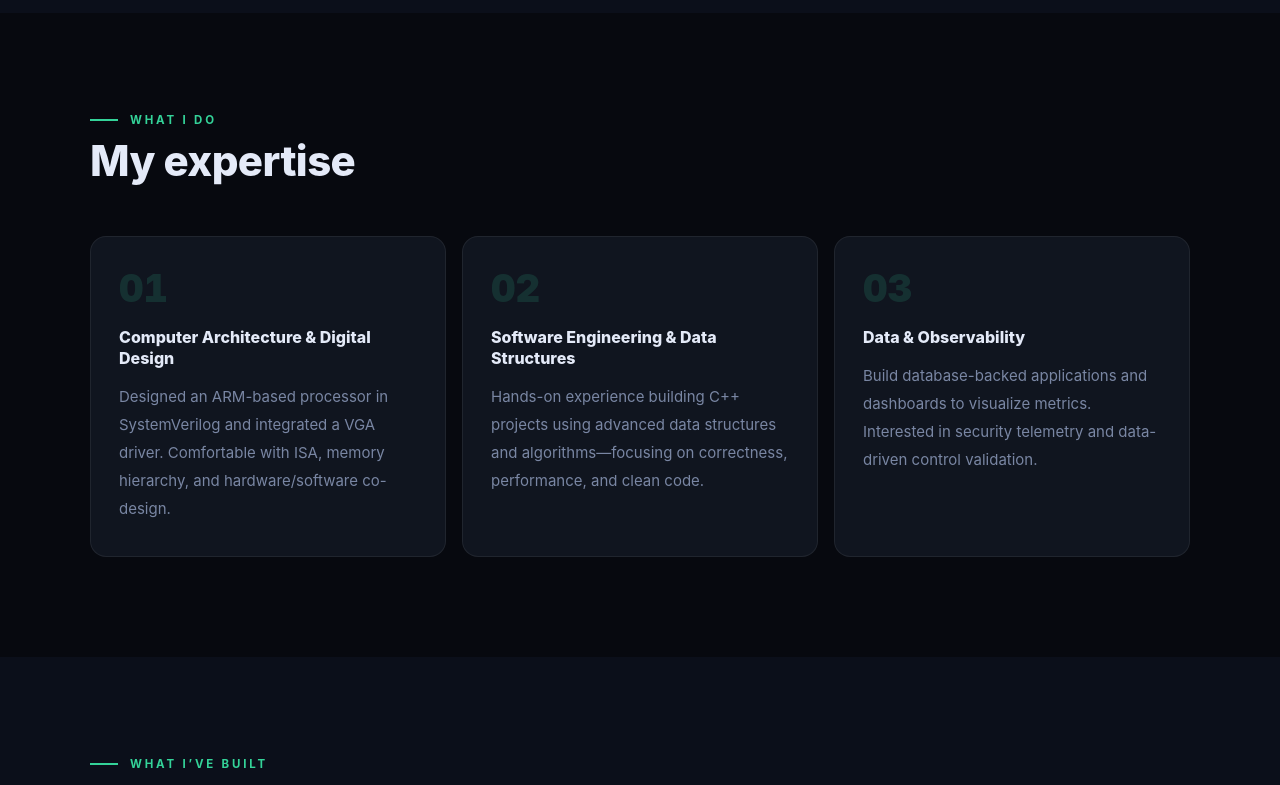
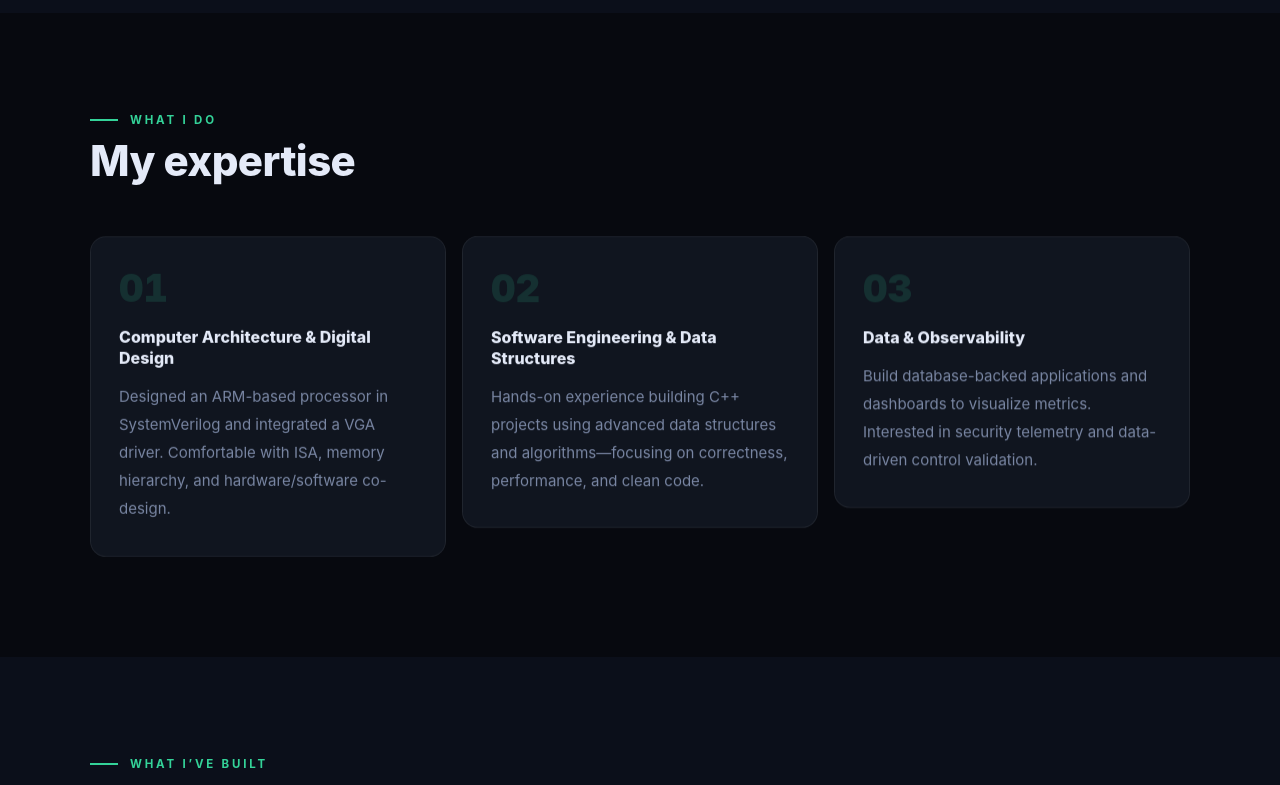
Before and after one commit to Fabbbri/fabbbri.github.io, a React (Create React App) app: page / in a window 1280 px wide. Shown: the part 2000-2785 px from the top of the page. Built offline with nearby package versions, Linux system fonts and the light colour scheme.

Commit message:
feat: animations, favicon FG, title Portfolio Fabricio Gonzalez

```diff
--- a/public/index.html
+++ b/public/index.html
@@ -5,26 +5,15 @@
     <link rel="icon" href="%PUBLIC_URL%/favicon.ico" />
     <meta name="viewport" content="width=device-width, initial-scale=1" />
     <meta name="theme-color" content="#000000" />
-    <meta
-      name="description"
-      content="Web site created using create-react-app"
-    />
+    <meta name="description" content="Personal portfolio of Fabricio Gonz&#225;lez Cerdas &#8212; Computer Engineering student specializing in software and hardware design." />
+    <meta name="author" content="Fabricio Gonz&#225;lez Cerdas" />
+    <meta property="og:title" content="Fabricio Gonz&#225;lez &#8212; Portfolio" />
+    <meta property="og:description" content="Computer Engineering Student &#8226; Software + Hardware Design" />
+    <meta property="og:type" content="website" />
+    <meta name="theme-color" content="#07090f" />
     <link rel="apple-touch-icon" href="%PUBLIC_URL%/logo192.png" />
-    <!--
-      manifest.json provides metadata used when your web app is installed on a
-      user's mobile device or desktop. See https://developers.google.com/web/fundamentals/web-app-manifest/
-    -->
     <link rel="manifest" href="%PUBLIC_URL%/manifest.json" />
-    <!--
-      Notice the use of %PUBLIC_URL% in the tags above.
-      It will be replaced with the URL of the `public` folder during the build.
-      Only files inside the `public` folder can be referenced from the HTML.
-
-      Unlike "/favicon.ico" or "favicon.ico", "%PUBLIC_URL%/favicon.ico" will
-      work correctly both with client-side routing and a non-root public URL.
-      Learn how to configure a non-root public URL by running `npm run build`.
-    -->
-    <title>React App</title>
+    <title>Portfolio &#183; Fabricio Gonz&#225;lez</title>
   </head>
   <body>
     <noscript>You need to enable JavaScript to run this app.</noscript>
--- a/src/App.css
+++ b/src/App.css
@@ -621,3 +621,113 @@
   transition: color 0.15s;
 }
 .FooterLink:hover { color: var(--accent); }
+
+/* ── Scroll-reveal (Reveal component) ───────────────────────── */
+.Reveal {
+  opacity: 0;
+  transform: translateY(28px);
+  transition: opacity 0.65s cubic-bezier(0.16, 1, 0.3, 1),
+              transform 0.65s cubic-bezier(0.16, 1, 0.3, 1);
+  will-change: opacity, transform;
+}
+
+.Reveal--visible {
+  opacity: 1;
+  transform: translateY(0);
+}
+
+/* ── Hero entrance animation ─────────────────────────────────── */
+.HeroContent--animate > * {
+  opacity: 0;
+  transform: translateY(22px);
+  animation: heroFadeUp 0.75s cubic-bezier(0.16, 1, 0.3, 1) forwards;
+}
+
+@keyframes heroFadeUp {
+  to { opacity: 1; transform: translateY(0); }
+}
+
+/* ── Expertise card accent line on hover ─────────────────────── */
+.ExpertiseCard {
+  position: relative;
+  overflow: hidden;
+}
+.ExpertiseCard::after {
+  content: '';
+  position: absolute;
+  bottom: 0; left: 0; right: 0;
+  height: 2px;
+  background: linear-gradient(90deg, var(--accent), rgba(var(--accent-rgb), 0));
+  transform: scaleX(0);
+  transform-origin: left;
+  transition: transform 0.35s cubic-bezier(0.16, 1, 0.3, 1);
+}
+.ExpertiseCard:hover::after { transform: scaleX(1); }
+
+/* ── Project card top accent line on hover ───────────────────── */
+.ProjectCard {
+  position: relative;
+  overflow: hidden;
+}
+.ProjectCard::before {
+  content: '';
+  position: absolute;
+  top: 0; left: 0; right: 0;
+  height: 2px;
+  background: linear-gradient(90deg, var(--accent), rgba(var(--accent-rgb), 0));
+  transform: scaleX(0);
+  transform-origin: left;
+  transition: transform 0.35s cubic-bezier(0.16, 1, 0.3, 1);
+}
+.ProjectCard:hover::before { transform: scaleX(1); }
+
+/* ── Stack tag hover glow ────────────────────────────────────── */
+.StackTag {
+  transition: color 0.15s, border-color 0.15s, background 0.15s;
+}
+.StackTag:hover {
+  color: var(--accent);
+  border-color: rgba(var(--accent-rgb), 0.35);
+  background: rgba(var(--accent-rgb), 0.06);
+}
+
+/* ── Skill bar fill animation ────────────────────────────────── */
+.Reveal--visible .BarFill {
+  animation: barGrow 1s cubic-bezier(0.16, 1, 0.3, 1) both;
+  animation-delay: inherit;
+}
+
+@keyframes barGrow {
+  from { transform: scaleX(0); transform-origin: left; }
+  to   { transform: scaleX(1); transform-origin: left; }
+}
+
+/* ── Info card slide-in ──────────────────────────────────────── */
+.InfoCard {
+  transition: border-color 0.18s, transform 0.18s, box-shadow 0.18s;
+}
+.InfoCard:hover {
+  border-color: var(--border-hi);
+  transform: translateY(-2px);
+  box-shadow: 0 6px 24px rgba(0, 0, 0, 0.35);
+}
+
+/* ── Btn subtle lift ─────────────────────────────────────────── */
+.Btn, .HeroBtn, .HeroBtnOutline {
+  transition: border-color 0.15s, color 0.15s, background 0.15s,
+              transform 0.15s, box-shadow 0.15s;
+}
+.Btn:hover, .Btn:focus-visible {
+  transform: translateY(-1px);
+  box-shadow: 0 4px 16px rgba(0, 0, 0, 0.3);
+}
+.BtnPrimary:hover, .BtnPrimary:focus-visible {
+  transform: translateY(-1px);
+  box-shadow: 0 4px 20px rgba(var(--accent-rgb), 0.18);
+}
+
+/* ── Section heading slide-in underline ──────────────────────── */
+.SectionHeading {
+  position: relative;
+  display: inline-block;
+}
--- a/src/App.js
+++ b/src/App.js
@@ -1,4 +1,4 @@
-import { useState, useEffect } from 'react';
+import { useState, useEffect, useRef } from 'react';
 import './App.css';
 import fondoImg  from './fondo.jpg';
 import cvPdfUrl  from './CV_Fabricio_Gonzalez.pdf';
@@ -39,6 +39,37 @@ function useScrolled(threshold) {
   return scrolled;
 }
 
+/* ── InView hook (scroll-reveal) ─────────────────────────────── */
+function useInView(options) {
+  const ref = useRef(null);
+  const [inView, setInView] = useState(false);
+  useEffect(() => {
+    const el = ref.current;
+    if (!el) return;
+    const obs = new IntersectionObserver(
+      ([entry]) => { if (entry.isIntersecting) { setInView(true); obs.disconnect(); } },
+      { threshold: 0.12, ...options }
+    );
+    obs.observe(el);
+    return () => obs.disconnect();
+  }, [options]);
+  return [ref, inView];
+}
+
+/* ── Animated section wrapper ────────────────────────────────── */
+function Reveal({ children, className = '', delay = 0 }) {
+  const [ref, inView] = useInView();
+  return (
+    <div
+      ref={ref}
+      className={`Reveal${inView ? ' Reveal--visible' : ''} ${className}`}
+      style={delay ? { transitionDelay: `${delay}ms` } : undefined}
+    >
+      {children}
+    </div>
+  );
+}
+
 /* ── App ─────────────────────────────────────────────────────── */
 function App() {
   const scrolled = useScrolled(80);
@@ -55,7 +86,7 @@ function App() {
     age:         '21',
     links: {
       github:   'https://github.com/Fabbbri',
-      linkedin: 'https://www.linkedin.com/in/fabricio-gonz%C3%A1lez-cerdas-312844374',
+      linkedin: 'https://www.linkedin.com/in/fabriciogonzalezcerdas/',
       cv:       cvPdfUrl,
     },
     about:
@@ -153,12 +184,12 @@ function App() {
           aria-label="Introduction"
         >
           <div className="HeroOverlay" aria-hidden="true" />
-          <div className="HeroContent">
-            <p className="HeroEyebrow">{profile.eyebrow}</p>
-            <h1 className="HeroName">{profile.name}</h1>
-            <p className="HeroRole">{profile.role}</p>
-            <p className="HeroTagline">{profile.tagline}</p>
-            <div className="HeroActions">
+          <div className="HeroContent HeroContent--animate">
+            <p className="HeroEyebrow" style={{ animationDelay: '0.1s' }}>{profile.eyebrow}</p>
+            <h1 className="HeroName" style={{ animationDelay: '0.25s' }}>{profile.name}</h1>
+            <p className="HeroRole" style={{ animationDelay: '0.4s' }}>{profile.role}</p>
+            <p className="HeroTagline" style={{ animationDelay: '0.55s' }}>{profile.tagline}</p>
+            <div className="HeroActions" style={{ animationDelay: '0.7s' }}>
               <a href="#contact" className="HeroBtn">Get in touch</a>
               <a href="#projects" className="HeroBtnOutline">View projects</a>
             </div>
@@ -174,7 +205,7 @@ function App() {
             <p className="SectionLabel">About me</p>
             <h2 className="SectionHeading">Who I am</h2>
             <div className="AboutGrid">
-              <div>
+              <Reveal>
                 <p className="Paragraph">{profile.about}</p>
                 <div className="AboutActions">
                   <a className="Btn BtnPrimary" href={profile.links.cv} target="_blank" rel="noopener noreferrer">Download CV</a>
@@ -185,7 +216,7 @@ function App() {
                     <LinkedInIcon className="BtnIcon" /> LinkedIn
                   </a>
                 </div>
-              </div>
+              </Reveal>
               <div className="AboutSidebar">
                 {profile.info.map((item) => (
                   <div key={item.label} className="InfoCard">
@@ -208,8 +239,9 @@ function App() {
             <p className="SectionLabel">What I know</p>
             <h2 className="SectionHeading">Skills</h2>
             <div className="SkillsGrid">
-              {profile.skills.map((skill) => (
-                <div key={skill.label} className="SkillItem">
+              {profile.skills.map((skill, i) => (
+                <Reveal key={skill.label} delay={i * 60}>
+                <div className="SkillItem">
                   <div className="SkillHeader">
                     <span className="SkillLabel">{skill.label}</span>
                     <span className="SkillPct">{skill.value}%</span>
@@ -218,6 +250,7 @@ function App() {
                     <div className="BarFill" style={{ width: `${skill.value}%` }} />
                   </div>
                 </div>
+                </Reveal>
               ))}
             </div>
             <div className="LangGrid">
@@ -237,12 +270,14 @@ function App() {
             <p className="SectionLabel">What I do</p>
             <h2 className="SectionHeading">My expertise</h2>
             <div className="Cards3">
-              {profile.expertise.map((item) => (
-                <article key={item.title} className="ExpertiseCard">
+              {profile.expertise.map((item, i) => (
+                <Reveal key={item.title} delay={i * 100}>
+                <article className="ExpertiseCard">
                   <div className="ExpertiseNum">{item.num}</div>
                   <h3 className="ExpertiseTitle">{item.title}</h3>
                   <p className="Paragraph">{item.description}</p>
                 </article>
+                </Reveal>
               ))}
             </div>
           </div>
@@ -254,8 +289,9 @@ function App() {
             <p className="SectionLabel">What I’ve built</p>
             <h2 className="SectionHeading">Projects</h2>
             <div className="ProjectsGrid">
-              {profile.projects.map((project) => (
-                <article key={project.title} className="ProjectCard">
+              {profile.projects.map((project, i) => (
+                <Reveal key={project.title} delay={i * 100}>
+                <article className="ProjectCard">
                   <h3 className="ProjectTitle">{project.title}</h3>
                   <p className="ProjectDesc">{project.description}</p>
                   <div className="ProjectStack">
@@ -271,6 +307,7 @@ function App() {
                     )}
                   </div>
                 </article>
+                </Reveal>
               ))}
             </div>
           </div>
```
Also changed, not shown: 1 other file (tests, documents, lock files or other folders).
